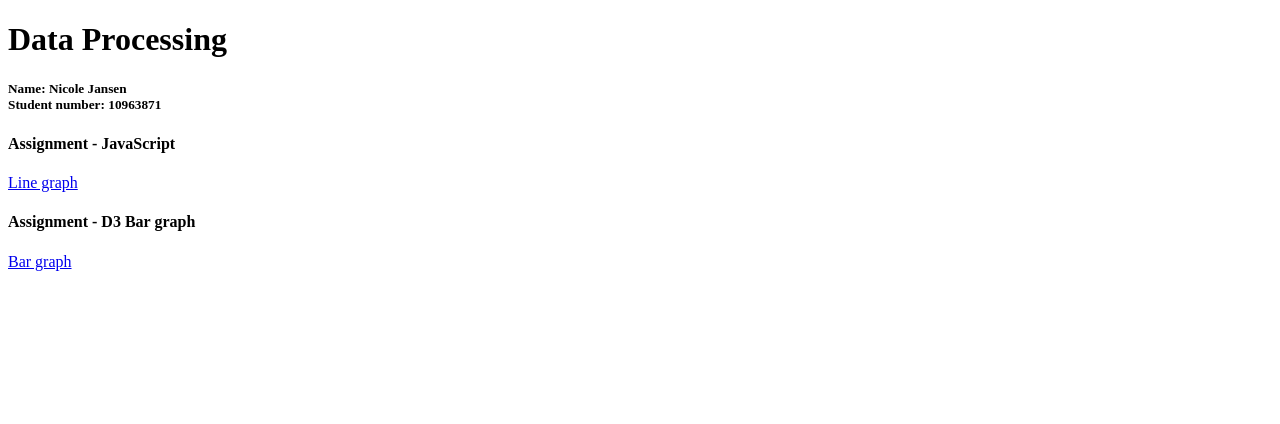
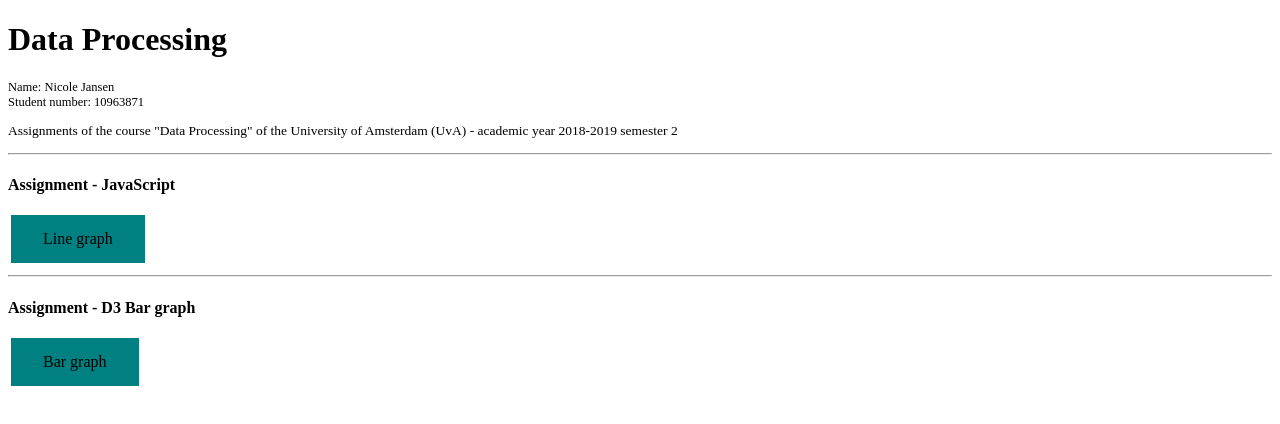
Before and after one commit to NicoleAJansen/DataProc, a plain HTML site: page index.html in a window 1280 px wide. Drawn offline with Linux system fonts and the light colour scheme.

Commit message:
Changed index.html

```diff
--- a/index.html
+++ b/index.html
@@ -5,18 +5,44 @@
     <!-- <script type="text/javascript" src="d3/d3.js"></script>
     <script type="text/javascript" src="d3/d3-tip.js"></script> -->
     <title>Data Processing</title>
+    <style>
+      .author {
+        font-size: 12.5px;
+        color: black;
+      }
+      .info {
+        font-size: 13.5px;
+        color: black;
+      }
+      .button {
+        background-color: teal;
+        color: black;
+        padding: 15px 32px;
+        text-align: center;
+        text-decoration: none;
+        display: inline-block;
+        font-size: 16px;
+        margin: 0px 3px 4px;
+      }
+    </style>
   </head>
   <body>
     <div id="headers">
       <h1>Data Processing</h1>
-      <h5>Name: Nicole Jansen<br>Student number: 10963871</h5>
+      <!--<h5>Name: Nicole Jansen<br>Student number: 10963871</h5>-->
+      <p class="author">Name: Nicole Jansen<br>Student number: 10963871</p>
+      <p class="info">Assignments of the course "Data Processing"
+                      of the University of Amsterdam (UvA)
+                      - academic year 2018-2019 semester 2</p>
     </div>
+    <hr>
     <div id="Week3">
       <h4>Assignment - JavaScript</h4>
-      <a href="./homework/Week_3/index.html">Line graph</a>
+      <a href="./homework/Week_3/index.html" class="button">Line graph</a>
     </div>
+    <hr>
     <div id="Week4">
       <h4>Assignment - D3 Bar graph</h4>
-      <a href="./homework/Week_4/index.html">Bar graph</a>
+      <a href="./homework/Week_4/index.html" class="button">Bar graph</a>
     </div>
   </body>
```
